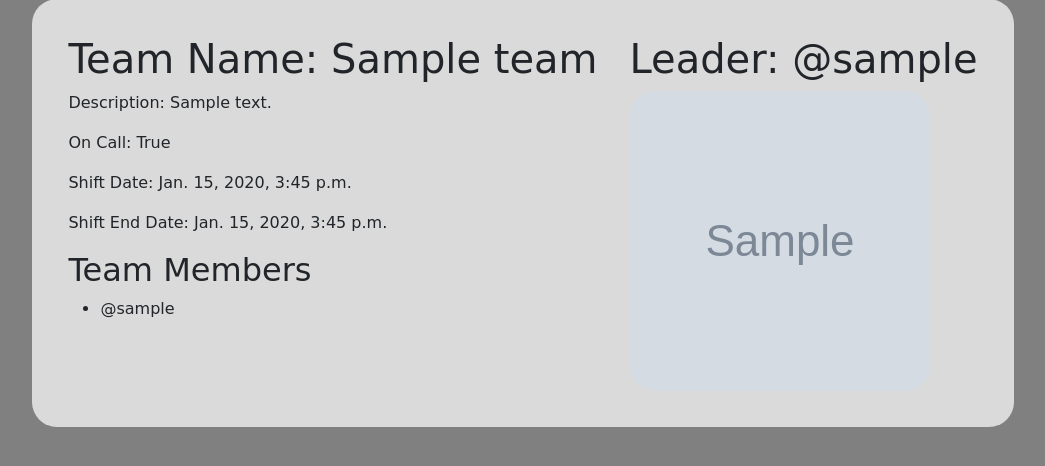
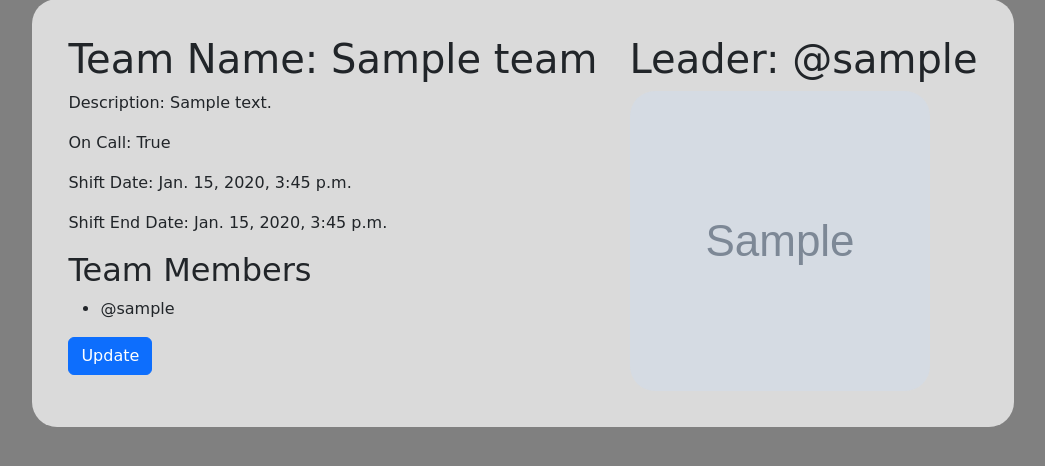
Before and after one commit to ishanshre/Incident-Mangement-Django, a Django app: page /manage/teams/1/detail/ in a window 1280 px wide. Shown: the part 85-551 px from the top of the page, without its empty margins (117-1162 px from the left). Run offline with Django 4.2, Linux system fonts and the light colour scheme; tables that the repository leaves empty hold one stand-in row (values such as "Sample post"); grey boxes marked "Sample" are stand-in pictures; some libraries are stand-ins or nearby versions.

Commit message:
feat: create team update form and add update

```diff
--- a/accounts/models.py
+++ b/accounts/models.py
@@ -20,6 +20,9 @@ class GENDER_CHOICES(models.TextChoices):
 class Role(models.Model):
     role = models.CharField(max_length=255)
 
+    def __str__(self):
+        return self.role
+
 
 class Profile(models.Model):
     user = models.OneToOneField(User, on_delete=models.CASCADE, related_name="profile")
--- a/core/forms.py
+++ b/core/forms.py
@@ -1,6 +1,6 @@
 from django import forms
 
-from core.models import Incident
+from core.models import Incident, Team
 
 class AddIncidentForm(forms.ModelForm):
     class Meta:
@@ -18,3 +18,16 @@ class AssignIncidentForm(forms.ModelForm):
     class Meta:
         model = Incident
         fields = ["assigned_to",]
+
+
+class UpdateTeamDetail(forms.ModelForm):
+    class Meta:
+        model = Team
+        fields = [
+            'team_name',
+            'team_description',
+            'on_call',
+            'shift_date',
+            'shift_end_date',
+            'leader',
+        ]
--- a/core/views.py
+++ b/core/views.py
@@ -10,7 +10,11 @@ from django.contrib import messages
 from django.contrib.messages.views import SuccessMessageMixin
 
 from core.models import Incident, Team
-from core.forms import AddIncidentForm, AssignIncidentForm
+from core.forms import (
+    AddIncidentForm,
+    AssignIncidentForm,
+    UpdateTeamDetail
+)
 # Create your views here.
 def index(request):
     incidents = Incident.objects.all()
@@ -74,7 +78,21 @@ class TeamDetailView(View):
     template_name = "manage/teams/team_detail.html"
     def get(self, request, *args, **kwargs):
         team = get_object_or_404(Team, id=self.kwargs['pk'])
+        update_detail = UpdateTeamDetail(instance=team)
         context = {
             'team':team,
+            'update_detail':update_detail,
         }
         return render(request, self.template_name, context)
+    def post(self, request, *args, **kwargs):
+        team = get_object_or_404(Team, id=self.kwargs['pk'])
+        update_detail = UpdateTeamDetail(request.POST, instance=team)
+        if update_detail.is_valid():
+            update_detail.save()
+            messages.success(request, "Team Detail Updated Successfully")
+            return redirect('core:teamDetail', pk=team.pk)
+        context = {
+            'team':team,
+            'update_detail':update_detail,
+        }
+        return render(request, self.template_name, context)
--- a/templates/manage/teams/team_detail.html
+++ b/templates/manage/teams/team_detail.html
@@ -4,6 +4,7 @@
 
 {% block body %}
 
+    <div>
         <div class="container container-mine d-flex justify-content-between">
             <div class="m-3">
                 <h1>Team Name: {{team.team_name}}</h1>
@@ -17,10 +18,40 @@
                         <li>@{{member.profile.user.username}}</li>
                     {% endfor %}
                 </ul>
+                <button type="button" class="btn btn-primary" data-bs-toggle="modal" data-bs-target="#exampleModal">
+                    Update
+                </button>
             </div>
             <div class="m-3">
                 <h1>Leader: @{{team.leader.user.username}}</h1>
                 <img src="{{team.leader.avatar.url}}" alt="profile" width="300px" height="300px">
             </div>
         </div>
+        <!-- Button trigger modal -->
+
+
+        <!-- Modal -->
+        <div class="modal fade" id="exampleModal" tabindex="-1" aria-labelledby="exampleModalLabel" aria-hidden="true">
+            <div class="modal-dialog">
+            <div class="modal-content">
+                <div class="modal-header">
+                <h1 class="modal-title fs-5" id="exampleModalLabel">Update Team Detail</h1>
+                <button type="button" class="btn-close" data-bs-dismiss="modal" aria-label="Close"></button>
+                </div>
+                <div class="modal-body">
+                <form method="post">
+                    {% csrf_token %}
+                    {{update_detail|crispy}}
+                    <button type="button" class="btn btn-secondary" data-bs-dismiss="modal">Close</button>
+                    <button type="submit" class="btn btn-primary">Save changes</button>
+                </form>
+                </div>
+                <div class="modal-footer">
+
+                </div>
+            </div>
+            </div>
+        </div>
+    </div>
+
 {% endblock %}
```
Lines whose indentation alone changed are shown as unchanged.
